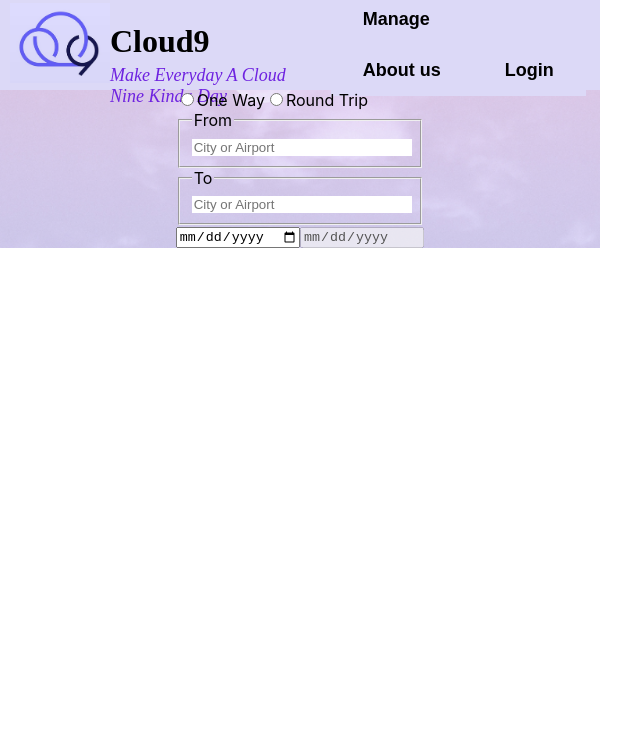
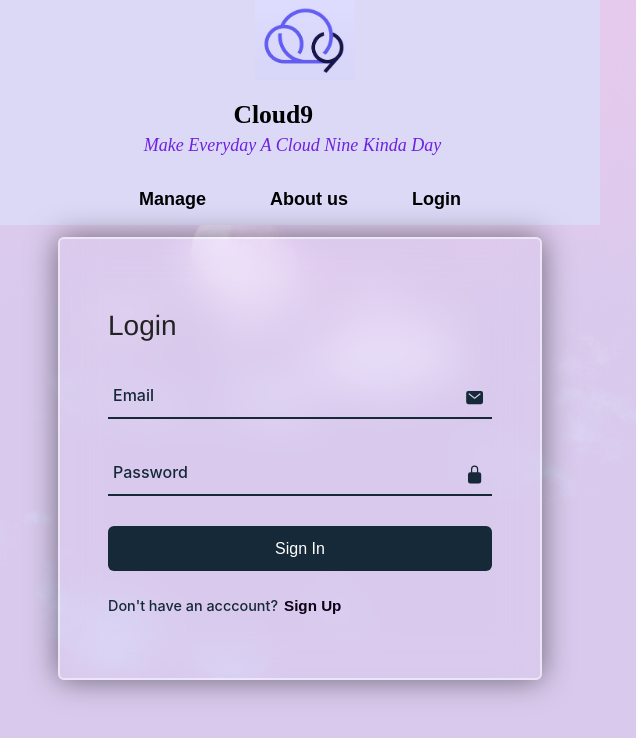
Before and after one commit to vkr2471/ATBCS, a React (Create React App) app in the folder frontend/: page /login in a window 600 px wide. Shown: the top 738 px of the page, 636 px wide, since content can reach past the window. Built offline with nearby package versions, Linux system fonts and the light colour scheme.

Commit message:
changed frontend

```diff
--- a/frontend/public/index.html
+++ b/frontend/public/index.html
@@ -26,8 +26,7 @@
     -->
     <title>Airline Title</title>
   </head>
-  <body>
-    <div id="root"></div>
+  <body id = "root">
     <script type="module" src="https://unpkg.com/ionicons@7.1.0/dist/ionicons/ionicons.esm.js"></script>
     <script nomodule src="https://unpkg.com/ionicons@7.1.0/dist/ionicons/ionicons.js"></script>
   </body>
--- a/frontend/src/App.css
+++ b/frontend/src/App.css
@@ -1,7 +1,12 @@
-.body{
+body{
     background-image: url("./Template/Background.png");
     background-repeat: no-repeat;
-    background-size: cover;
     background-position: center;
     background-blend-mode: lighten;
+    background-size: cover;
+    height: 100%;
+    top: 20%;
 }
+body {
+    background-color: rgb(217, 202, 237);
+}
--- a/frontend/src/App.js
+++ b/frontend/src/App.js
@@ -3,12 +3,17 @@ import Navbar from './Template/Navbar';
 import HomeBody from './HomePageBody/HomeBody';
 import SignUp from './LoginPage/SignUp';
 import SignIn from './LoginPage/SignIn';
+import { BrowserRouter as Router, Switch, Route } from 'react-router-dom';
 
 export default function App() {
   return (
     <div class="body">
-      <Navbar />
-      <HomeBody />
-    </div>
+      <Router>
+        <Navbar />
+        <Route exact path="/" component={HomeBody} />
+        <Route path="/login" component={SignIn} />
+        <Route path="/signup" component={SignUp} />
+      </Router>
+      </div>
   );
 }
--- a/frontend/src/LoginPage/LoginPage.css
+++ b/frontend/src/LoginPage/LoginPage.css
@@ -13,17 +13,27 @@
     flex-direction: column;
     justify-content: center;
     align-items: center;
+    margin-top: 5%;
 }
 
 .wrapper .login-form{
     width:100%;
-    padding: 40px;
+    padding: 10%;
     margin-left: auto;
     margin-right: auto;
 }
 
+@media screen and (max-width: 600px) {
+    .wrapper{
+        width: 80%;
+        height: 100%;
+        border-radius: 6px;
+        margin-top: 2%;
+    }
+}
+
 .login-form .login-header{
-    font-size: 1.75em;
+    font-size: 1.75rem;
     color: #232323;
     text-align: justify;
     font-family: "Helvetica";
@@ -37,6 +47,7 @@
     border-bottom: 2px solid #162938;
     margin: 30px 0;
     font-size: 1rem;
+    font-size: 1rem;
     color:#162938;
     font-weight: 600;
 
@@ -47,6 +58,7 @@
     top: 50%;
     left: 5px;
     transform: translateY(-50%);
+    font-size: 1rem;
     font-size: 1rem;
     color: #162938;
     font-weight: 500;
--- a/frontend/src/LoginPage/SignIn.js
+++ b/frontend/src/LoginPage/SignIn.js
@@ -1,4 +1,5 @@
 import React from 'react';
+import { Link } from 'react-router-dom';
 import './LoginPage.css';
 
 export default function SignIn() {
@@ -49,7 +50,7 @@ export default function SignIn() {
           </div>
           <button type='submit' class="button">Sign In</button>
           <div class="login-register">
-            <p>Don't have an acccount?<button type="button">Sign Up</button></p>
+            <p>Don't have an acccount?<Link to={'/signup'}><button type="button">Sign Up</button></Link></p>
           </div>
         </form>
     </div>
--- a/frontend/src/Template/Login.js
+++ b/frontend/src/Template/Login.js
@@ -1,11 +1,12 @@
 import React from 'react';
+import { Link } from 'react-router-dom';
 
 export default function Login() {
     return (
-        <div>
+        <div className='buttons'>
             <button type='button' className='title-login'>Manage</button>
-            <button type='button' className='title-login'>About us</button>
-            <button type='button' className='title-login'>Login</button>
+            <Link to={'/about'}><button type='button' className='title-login'>About us</button></Link>
+            <Link to={'/login'}><button type='button' className='title-login'>Login</button></Link>
         </div>
     );
 }
--- a/frontend/src/Template/Logo.js
+++ b/frontend/src/Template/Logo.js
@@ -1,10 +1,11 @@
 import React from 'react';
+import { Link } from 'react-router-dom';
 import LogoImage from './Cloud9logo.png';
 
 export default function Logo() {
     return (
         <div>
-            <img src={LogoImage} alt="Cloud9 logo here" className='logo--image'/>
+            <Link to={'/'}><img src={LogoImage} alt="Cloud9 logo here" className='logo--image'/></Link>
         </div>
     );
 }
--- a/frontend/src/Template/Navbar.css
+++ b/frontend/src/Template/Navbar.css
@@ -1,12 +1,40 @@
-.Navbar{
-    display: flex;
-    flex-direction: row;
-    justify-content: space-between;
-    align-items: center;
-    background-color: #dcd9f7;
-    height: 90px;
 
+@media screen and (min-width: 600px) {
+    .Navbar{
+        display: flex;
+        flex-direction: row;
+        justify-content: space-between;
+        align-items: center;
+        background-color: #dcd9f7;
+        height: 20%;
+    }
 }
+@media screen and (max-width: 600px) {
+    .Navbar{
+        display: flex;
+        flex-direction: column;
+        justify-content: space-between;
+        align-items: center;
+        background-color: #dcd9f7;
+        height: 20%;
+        font-size: 0.8rem;
+    }
+     .title-login:hover {
+            background-color: rgb(110, 34, 224);
+            color: white;
+            border-radius: 6px;
+    }
+    .buttons {
+        display: flex;
+        flex-direction: row;
+        justify-content: space-between;
+        align-items: center;
+        background-color: #dcd9f7;
+        height: 20%;
+        font-size: 0.8rem;
+    }
+}
+
 
 .title{
     margin-right: 10px;
@@ -39,6 +67,11 @@
     font-family: 'Papyrus', fantasy;
     font-weight: bold;
 }
+.title-login:hover{
+    background-color: rgb(110, 34, 224);
+    color: white;
+    border-radius: 6px;
+}
 
 .logo--image{
     width: 100px;
```
